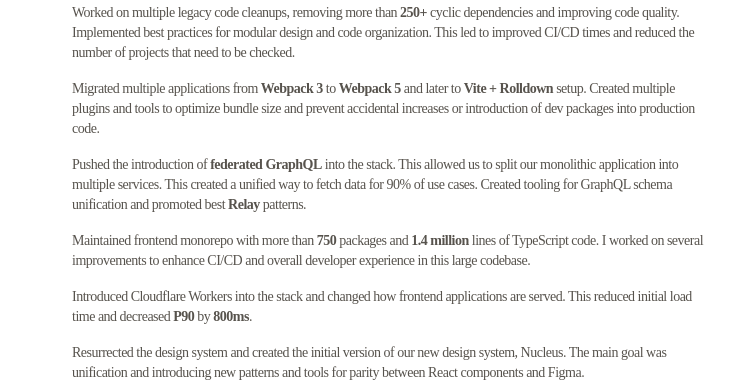
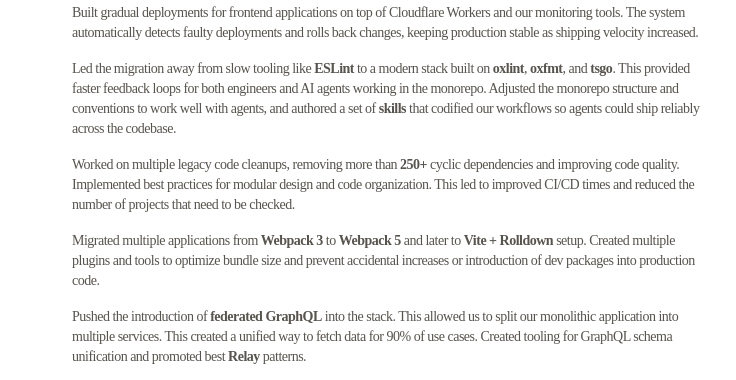
Before and after one commit to huv1k/website, an Astro site: page / in a window 1280 px wide. Shown: the part 642-1022 px from the top of the page, without its empty margins (272-1008 px from the left). Built offline with nearby package versions, Linux system fonts and the light colour scheme; Astro itself is replaced by a stand-in of ours.

Commit message:
update Productboard work experience and Prisma role
- Add gradual deployments and modern tooling (oxlint/oxfmt/tsgo) bullets
- Bump monorepo size to 1.6 million LoC
- Replace P90/800ms metric with TTFB/600ms to match blog post
- Update Prisma role from Frontend Engineer to Product Engineer

```diff
--- a/src/components/work.astro
+++ b/src/components/work.astro
@@ -12,6 +12,23 @@ import WorkExperience from "./work-experience.astro";
             to="2026-04"
             role="Frontend Platform Engineer"
         >
+            <p class="pb-4">
+                Built gradual deployments for frontend applications on top of
+                Cloudflare Workers and our monitoring tools. The system
+                automatically detects faulty deployments and rolls back
+                changes, keeping production stable as shipping velocity
+                increased.
+            </p>
+            <p class="pb-4">
+                Led the migration away from slow tooling like <b>ESLint</b> to
+                a modern stack built on <b>oxlint</b>, <b>oxfmt</b>, and <b
+                    >tsgo</b
+                >. This provided faster feedback loops for both engineers and
+                AI agents working in the monorepo. Adjusted the monorepo
+                structure and conventions to work well with agents, and
+                authored a set of <b>skills</b> that codified our workflows so
+                agents could ship reliably across the codebase.
+            </p>
             <p class="pb-4">
                 Worked on multiple legacy code cleanups, removing more than <b
                     >250+</b
@@ -38,14 +55,14 @@ import WorkExperience from "./work-experience.astro";
             </p>
             <p class="pb-4">
                 Maintained frontend monorepo with more than <b>750</b> packages and
-                <b>1.4 million</b>
+                <b>1.6 million</b>
                 lines of TypeScript code. I worked on several improvements to enhance
                 CI/CD and overall developer experience in this large codebase.
             </p>
             <p class="pb-4">
                 Introduced Cloudflare Workers into the stack and changed how
                 frontend applications are served. This reduced initial load time
-                and decreased <b>P90</b> by <b>800ms</b>.
+                and decreased <b>TTFB</b> by <b>600ms</b>.
             </p>
             <p>
                 Resurrected the design system and created the initial version of
@@ -80,7 +97,7 @@ import WorkExperience from "./work-experience.astro";
             logo="https://www.prisma.io/favicon.ico"
             from="2017-09"
             to="2018-03"
-            role="Frontend Engineer"
+            role="Product Engineer"
         >
             Built an Electron application <a
                 href="https://v1.prisma.io/docs/1.34/prisma-admin/overview-el3e/"
```
